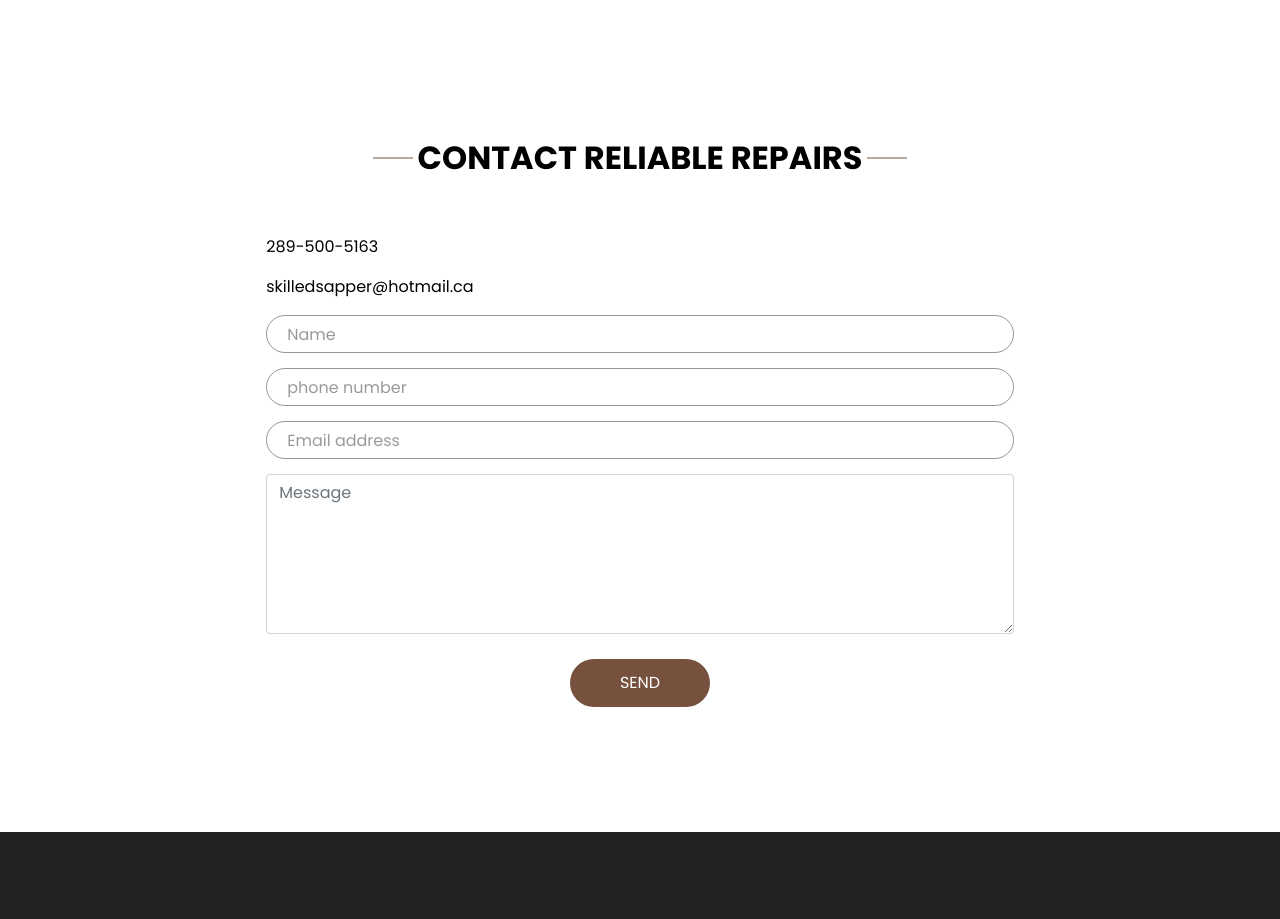
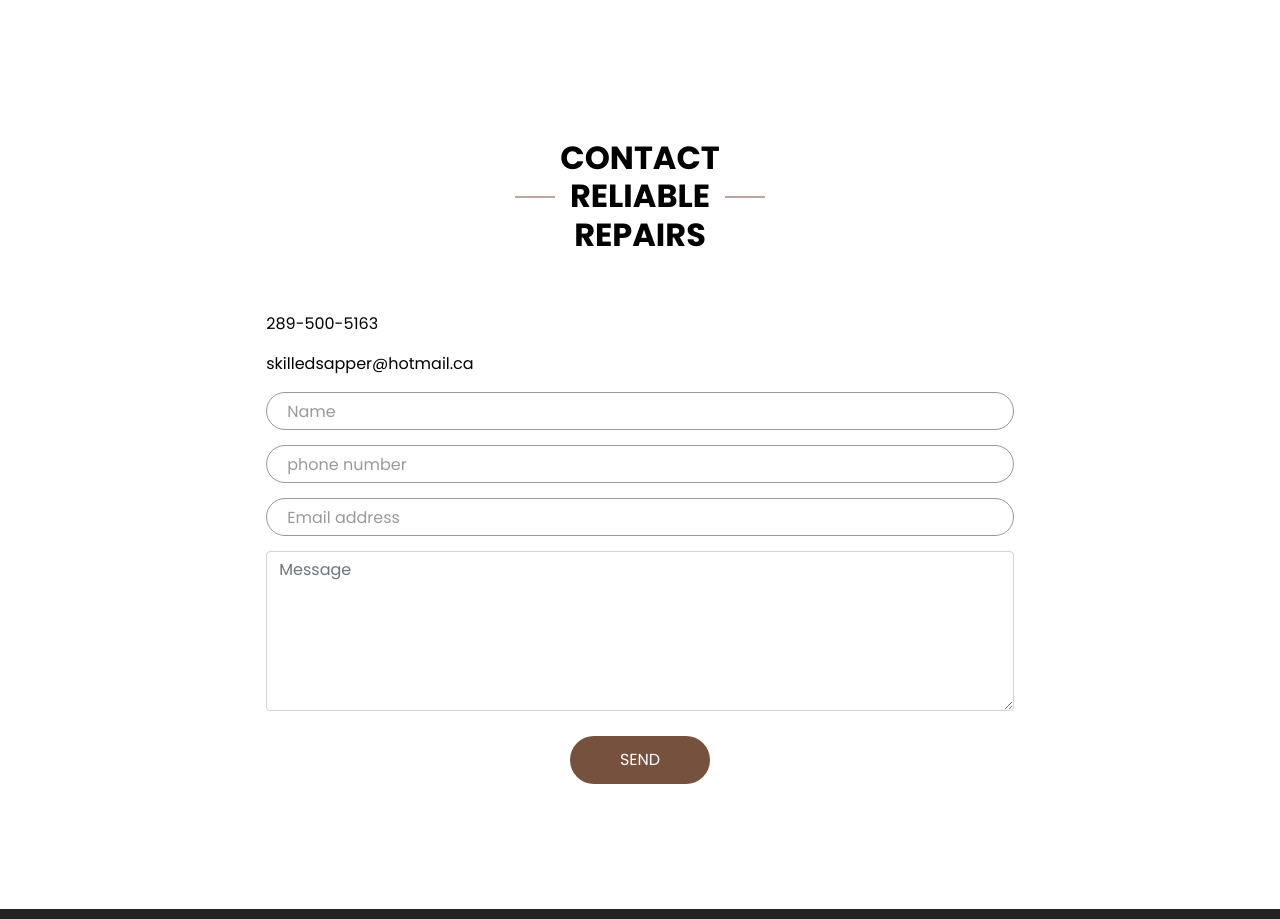
Before and after one commit to reliablerepairs/reliablerepairs.github.io, a plain HTML site: page index.html in a window 1280 px wide. Shown: the part 3200-4119 px from the top of the page. Drawn offline with nearby package versions, Linux system fonts and the light colour scheme.

Commit message:
Update index.html

```diff
--- a/index.html
+++ b/index.html
@@ -467,7 +467,7 @@
 
       <div class="heading_container">
         <h2>
-          CONTACT RELIABLE REPAIRS
+          CONTACT <br> RELIABLE <br> REPAIRS
         </h2>
       </div>
       <div>
@@ -568,7 +568,7 @@
             </div>
 
         </div>
-
+            </div>
 
         <div class="col-md-3">
           <h5>SERVICE AREAS</h5>
```
